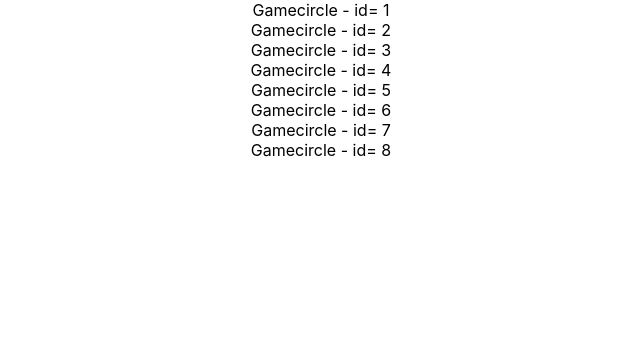
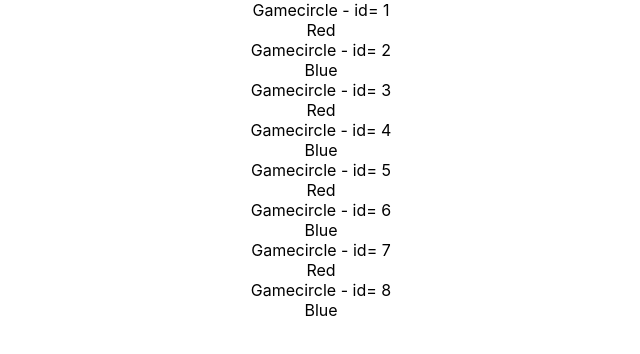
Before and after one commit to aviralrabbit1/connect-4, a React (Create React App) app: page / in a window 1280 px wide. Shown: the top 354 px of the page, without its empty margins (319-959 px from the left). Built offline with nearby package versions, Linux system fonts and the light colour scheme.

Commit message:
added circle colour children

```diff
--- a/src/Components/Gameboard.js
+++ b/src/Components/Gameboard.js
@@ -4,21 +4,37 @@ import Gamecircle from './Gamecircle'
 function Gameboard() {
   return (
     <div>
-        <Gamecircle id ={1} />
+        <Gamecircle id ={1} >
+            <div>Red</div>
+        </Gamecircle>
 
-        <Gamecircle id ={2} />
+        <Gamecircle id ={2} >
+            <div>Blue</div>
+        </Gamecircle>
 
-        <Gamecircle id ={3} />
+        <Gamecircle id ={3} >
+            <div>Red</div>
+        </Gamecircle>
 
-        <Gamecircle id ={4} />
+        <Gamecircle id ={4} >
+            <div>Blue</div>
+        </Gamecircle>
 
-        <Gamecircle id ={5} />
+        <Gamecircle id ={5} >
+            <div>Red</div>
+        </Gamecircle>
 
-        <Gamecircle id ={6} />
+        <Gamecircle id ={6} >
+            <div>Blue</div>
+        </Gamecircle>
 
-        <Gamecircle id ={7} />
+        <Gamecircle id ={7} >
+            <div>Red</div>
+        </Gamecircle>
 
-        <Gamecircle id ={8} />
+        <Gamecircle id ={8} >
+            <div>Blue</div>
+        </Gamecircle>
 
     </div>
   )
--- a/src/Components/Gamecircle.js
+++ b/src/Components/Gamecircle.js
@@ -4,11 +4,13 @@ const onclick = () => {
   alert('onClick');
 }
 
-const Gamecircle = ({id}) => {
+const Gamecircle = ({id, children}) => {
   console.log(id);
   return (
     <div onClick={onclick}>
       Gamecircle - id= {id}
+
+      {children}
     </div>
   )
 }
```
